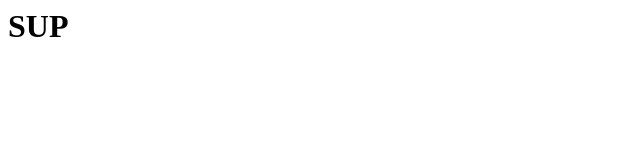
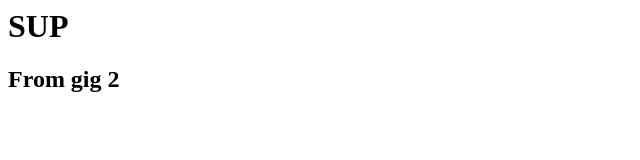
Before and after one commit to Tzikas/gigity, a plain HTML site: page index.html in a window 1280 px wide. Shown: the whole page, without its empty margins (0-640 px from the left). Drawn offline with Linux system fonts and the light colour scheme.

Commit message:
add than commit than push gig2

```diff
--- a/index.html
+++ b/index.html
@@ -2,3 +2,5 @@
 
 
 <h1>SUP</h1>
+
+<h2>From gig 2<h2>
```
